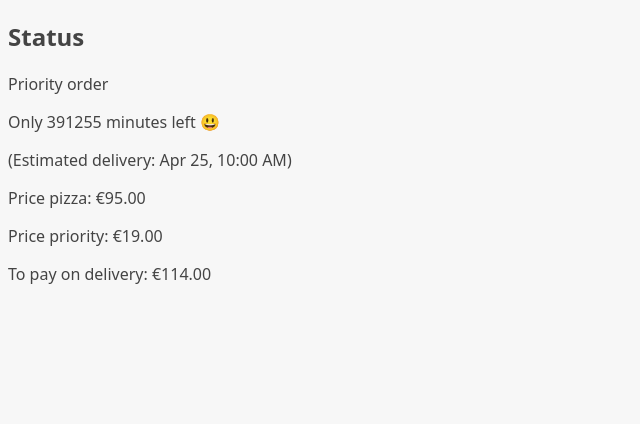
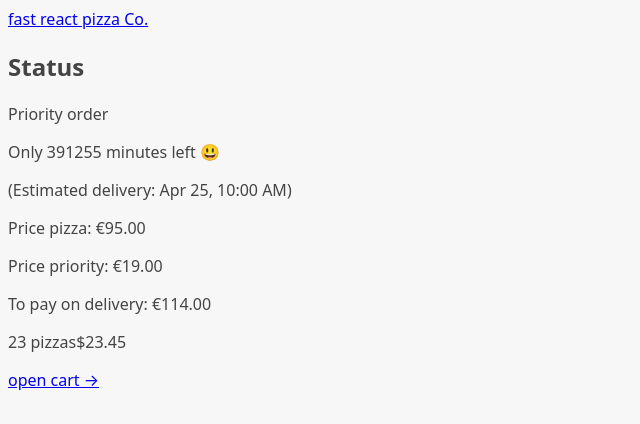
Before and after one commit to siavashetm/fastReactPizza, a React (Vite) app: page /order/1 in a window 1280 px wide. Shown: the top 424 px of the page, without its empty margins (0-640 px from the left). Built offline with nearby package versions, Linux system fonts and the light colour scheme.

Commit message:
applayout

```diff
--- /dev/null
+++ b/src/UI/Applayout.jsx
@@ -0,0 +1,17 @@
+import { Outlet } from "react-router-dom";
+import CartOverview from "../features/card/CartOverview";
+import Header from "./Header";
+
+function Applayout() {
+  return (
+    <div>
+      <Header />
+      <main>
+        <Outlet />
+      </main>
+      <CartOverview />
+    </div>
+  );
+}
+
+export default Applayout;
--- /dev/null
+++ b/src/UI/Header.jsx
@@ -0,0 +1,11 @@
+import { Link } from "react-router-dom";
+
+function Header() {
+  return (
+    <header>
+      <Link to="/">fast react pizza Co.</Link>
+    </header>
+  );
+}
+
+export default Header;
--- a/src/features/card/CartOverview.jsx
+++ b/src/features/card/CartOverview.jsx
@@ -1,3 +1,5 @@
+import { Link } from "react-router-dom";
+
 function CartOverview() {
   return (
     <div>
@@ -5,7 +7,8 @@
         <span>23 pizzas</span>
         <span>$23.45</span>
       </p>
-      <a href="#">Open cart &rarr;</a>
+      {/* <a href="#">Open cart &rarr;</a> */}
+      <Link to="/cart">open cart &rarr;</Link>
     </div>
   );
 }
```
Also changed, not shown: src/App.jsx (+12 -6 lines), src/UI/Error.jsx (added, +15 -0 lines).
